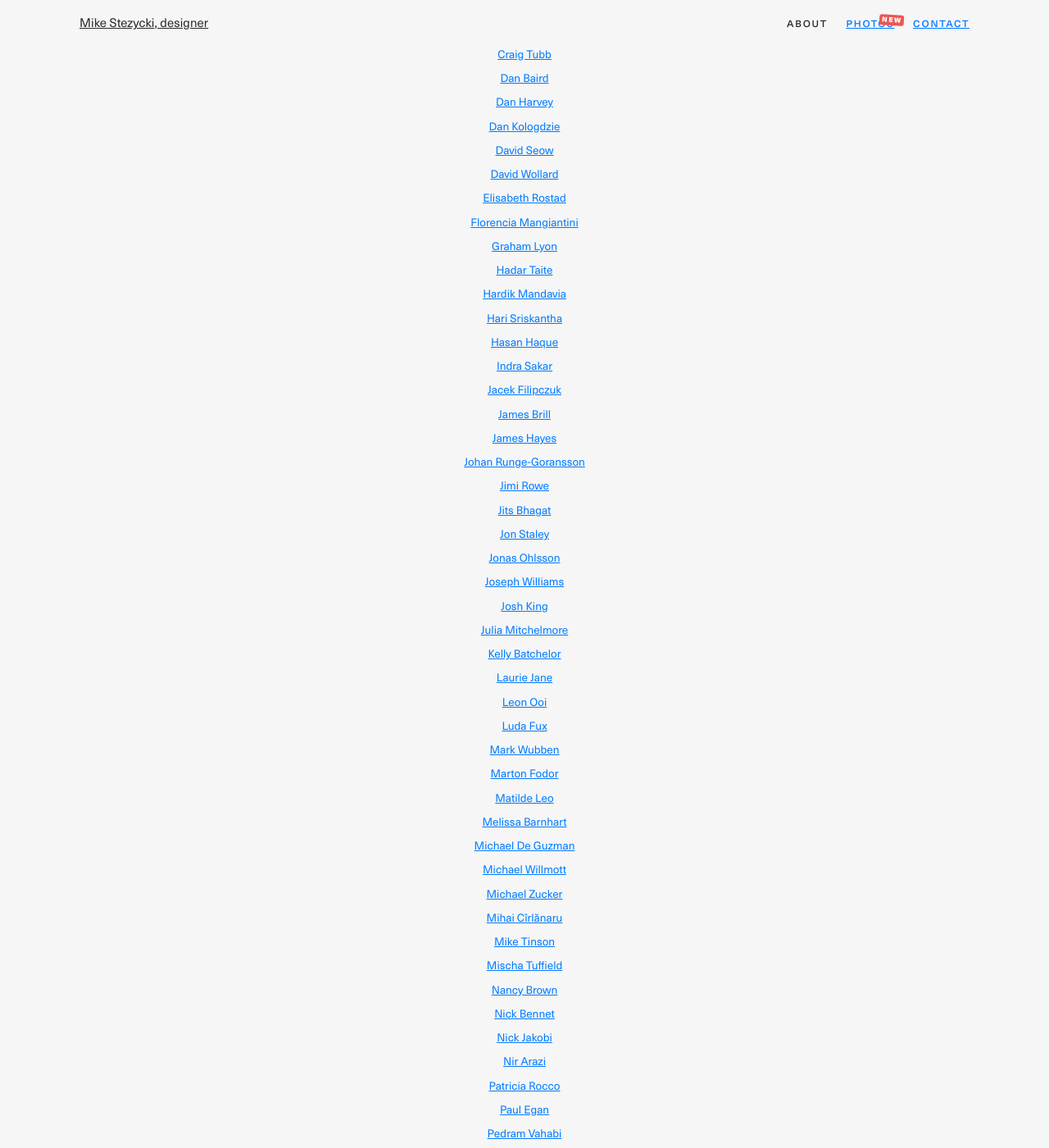
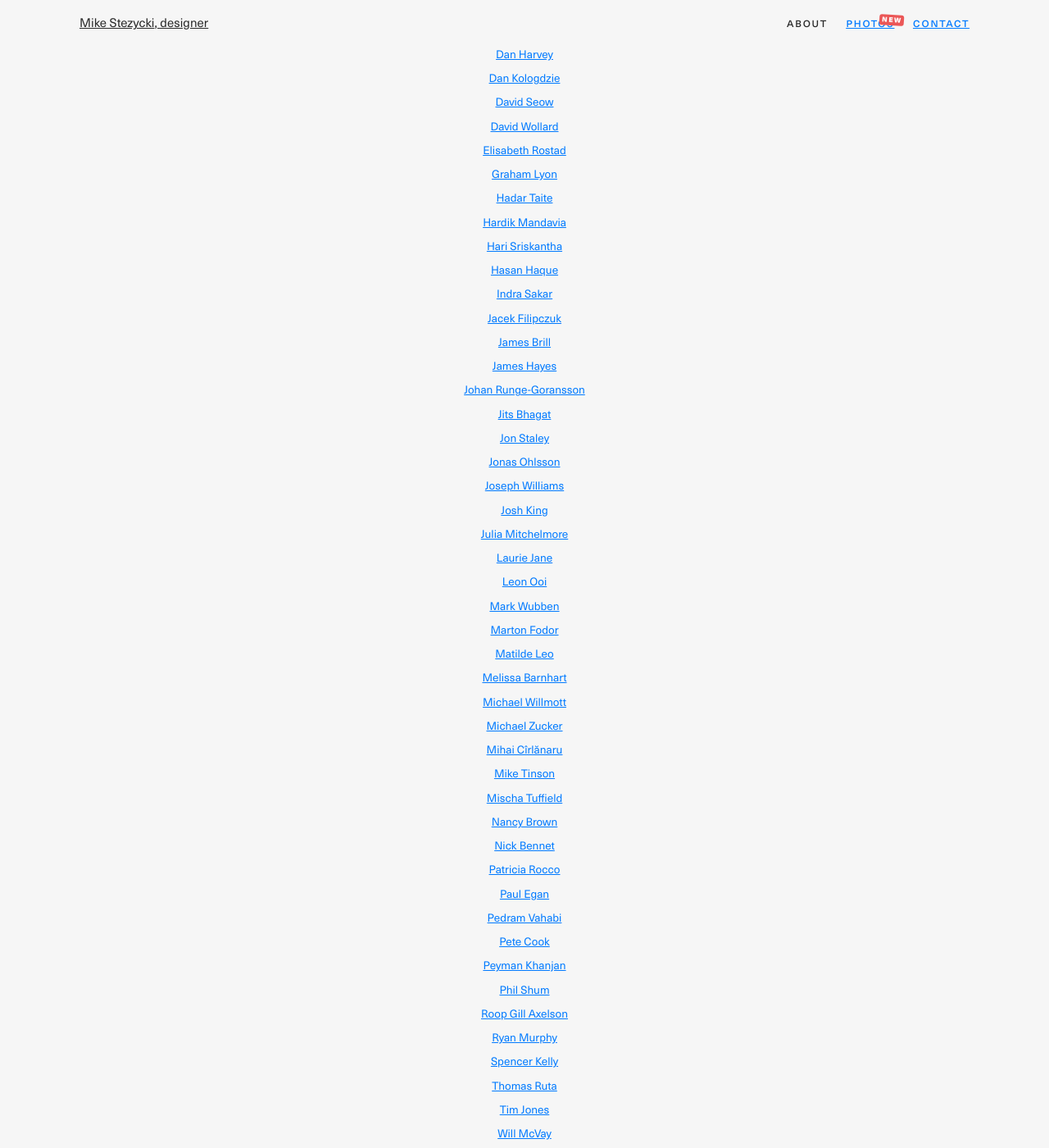
Before and after one commit to mr-stezz/mr-stezz.github.io, a Jekyll site: the page built from about.md, in a window 1280 px wide and 1400 px high, scrolled down 4543 px. Shown: the whole window at 82% size. Built offline with Jekyll 4.4.1, drawn with Linux system fonts in a browser that asks for light colours; some of the changed text lies outside the part shown.

Commit message:
Comment out people I'm still working with and add another to the list

```diff
--- a/_includes/_section.people-id-work-with-again.html
+++ b/_includes/_section.people-id-work-with-again.html
@@ -11,8 +11,8 @@
       <li class="work-list-item"><a href="https://github.com/neebone" class="work-list-link">Allan Brisbane</a></li>
       <li class="work-list-item"><a href="https://www.linkedin.com/in/andreasgertschgrover/" class="work-list-link">Andreas Gertsch Grover</a></li>
       <li class="work-list-item"><a href="https://andybolton.dev/" class="work-list-link">Andy Bolton</a></li>
-      <li class="work-list-item"><a href="https://github.com/AnjanaHewage" class="work-list-link">Anjana Hewage</a></li>
-      <li class="work-list-item"><a href="https://github.com/ALucking1" class="work-list-link">Anna Lucking</a></li>
+      <!-- <li class="work-list-item"><a href="https://github.com/AnjanaHewage" class="work-list-link">Anjana Hewage</a></li> -->
+      <!-- <li class="work-list-item"><a href="https://github.com/ALucking1" class="work-list-link">Anna Lucking</a></li> -->
       <li class="work-list-item"><a href="https://www.linkedin.com/in/anthonyandersonproduct" class="work-list-link">Anthony Anderson</a></li>
       <li class="work-list-item"><a href="https://github.com/abitgone" class="work-list-link">Anthony Williams</a></li>
       <li class="work-list-item"><a href="#" class="work-list-link">Barry Burrows</a></li>
@@ -26,7 +26,7 @@
       <li class="work-list-item"><a href="https://github.com/davidseow" class="work-list-link">David Seow</a></li>
       <li class="work-list-item"><a href="https://github.com/darve" class="work-list-link">David Wollard</a></li>
       <li class="work-list-item"><a href="#" class="work-list-link">Elisabeth Rostad</a></li>
-      <li class="work-list-item"><a href="#" class="work-list-link">Florencia Mangiantini</a></li>
+      <!-- <li class="work-list-item"><a href="#" class="work-list-link">Florencia Mangiantini</a></li> -->
       <li class="work-list-item"><a href="#" class="work-list-link">Graham Lyon</a></li>
       <li class="work-list-item"><a href="#" class="work-list-link">Hadar Taite</a></li>
       <li class="work-list-item"><a href="#" class="work-list-link">Hardik Mandavia</a></li>
@@ -37,22 +37,22 @@
       <li class="work-list-item"><a href="https://github.com/JamesBrill" class="work-list-link">James Brill</a></li>
       <li class="work-list-item"><a href="https://www.linkedin.com/in/james-hayes-01b37b86/" class="js-audio-clip work-list-link" title="I'm the best!"><span class="emoji-cursor-cup">James Hayes</span></a></li>
       <li class="work-list-item"><a href="https://github.com/usercise" class="work-list-link">Johan Runge-Goransson</a></li>
-      <li class="work-list-item"><a href="#" class="work-list-link">Jimi Rowe</a></li>
+      <!-- <li class="work-list-item"><a href="#" class="work-list-link">Jimi Rowe</a></li> -->
       <li class="work-list-item"><a href="https://github.com/jits" class="work-list-link">Jits Bhagat</a></li>
       <li class="work-list-item"><a href="#" class="work-list-link">Jon Staley</a></li>
       <li class="work-list-item"><a href="https://github.com/pocketjoso" class="work-list-link">Jonas Ohlsson</a></li>
       <li class="work-list-item"><a href="https://github.com/faooful" class="work-list-link">Joseph Williams</a></li>
       <li class="work-list-item"><a href="https://github.com/KingJoshCT" class="work-list-link">Josh King</a></li>
       <li class="work-list-item"><a href="https://github.com/juliamitchelmore" class="work-list-link">Julia Mitchelmore</a></li>
-      <li class="work-list-item"><a href="#" class="work-list-link">Kelly Batchelor</a></li>
+      <!-- <li class="work-list-item"><a href="#" class="work-list-link">Kelly Batchelor</a></li> -->
       <li class="work-list-item"><a href="#" class="work-list-link">Laurie Jane</a></li>
       <li class="work-list-item"><a href="#" class="work-list-link">Leon Ooi</a></li>
-      <li class="work-list-item"><a href="https://github.com/fuxlud" class="work-list-link">Luda Fux</a></li>
+      <!-- <li class="work-list-item"><a href="https://github.com/fuxlud" class="work-list-link">Luda Fux</a></li> -->
       <li class="work-list-item"><a href="https://github.com/novemberborn" class="work-list-link">Mark Wubben</a></li>
       <li class="work-list-item"><a href="#" class="work-list-link">Marton Fodor</a></li>
       <li class="work-list-item"><a href="#" class="work-list-link">Matilde Leo</a></li>
       <li class="work-list-item"><a href="#" class="work-list-link">Melissa Barnhart</a></li>
-      <li class="work-list-item"><a href="https://github.com/mcdeguzman99" class="work-list-link">Michael De Guzman</a></li>
+      <!-- <li class="work-list-item"><a href="https://github.com/mcdeguzman99" class="work-list-link">Michael De Guzman</a></li> -->
       <li class="work-list-item"><a href="https://github.com/mwillmott" class="work-list-link">Michael Willmott</a></li>
       <li class="work-list-item"><a href="https://www.linkedin.com/in/michaeljzucker1" class="work-list-link">Michael Zucker</a></li>
       <li class="work-list-item"><a href="https://github.com/mihai" class="work-list-link">Mihai Cîrlănaru</a></li>
@@ -60,15 +60,15 @@
       <li class="work-list-item"><a href="#" class="work-list-link">Mischa Tuffield</a></li>
       <li class="work-list-item"><a href="#" class="work-list-link">Nancy Brown</a></li>
       <li class="work-list-item"><a href="#" class="work-list-link">Nick Bennet</a></li>
-      <li class="work-list-item"><a href="#" class="work-list-link">Nick Jakobi</a></li>
-      <li class="work-list-item"><a href="https://github.com/nirarazi" class="work-list-link">Nir Arazi</a></li>
+      <!-- <li class="work-list-item"><a href="#" class="work-list-link">Nick Jakobi</a></li> -->
+      <!-- <li class="work-list-item"><a href="https://github.com/nirarazi" class="work-list-link">Nir Arazi</a></li> -->
       <li class="work-list-item"><a href="https://linkedin.com/in/patricia-rocco-a7699185" class="work-list-link">Patricia Rocco</a></li>
       <li class="work-list-item"><a href="https://github.com/paulegan" class="work-list-link">Paul Egan</a></li>
       <li class="work-list-item"><a href="https://github.com/pev89" class="work-list-link">Pedram Vahabi</a></li>
       <li class="work-list-item"><a href="https://github.com/cookpete" class="work-list-link">Pete Cook</a></li>
       <li class="work-list-item"><a href="https://github.com/TheCoordinator" class="work-list-link">Peyman Khanjan</a></li>
       <li class="work-list-item"><a href="https://github.com/philpill" class="work-list-link">Phil Shum</a></li>
-      <li class="work-list-item"><a href="https://github.com/razelkayamdev" class="work-list-link">Raz Elkayam</a></li>
+      <!-- <li class="work-list-item"><a href="https://github.com/razelkayamdev" class="work-list-link">Raz Elkayam</a></li> -->
       <li class="work-list-item"><a href="https://www.linkedin.com/in/roop-gill/" class="work-list-link">Roop Gill Axelson</a></li>
       <li class="work-list-item"><a href="https://github.com/ryan2611" class="work-list-link">Ryan Murphy</a></li>
       <li class="work-list-item"><a href="https://github.com/spencermountain" class="work-list-link">Spencer Kelly</a></li>
@@ -76,6 +76,7 @@
       <li class="work-list-item"><a href="https://www.linkedin.com/in/tim-jones-b904582/" class="work-list-link">Tim Jones</a></li>
       <li class="work-list-item"><a href="https://github.com/willmcvay" class="work-list-link">Will McVay</a></li>
       <li class="work-list-item"><a href="https://zedapaz.com/" class="work-list-link">Ze Pa</a></li>
+      <li class="work-list-item"><a href="https://www.linkedin.com/in/guomxu/" class="work-list-link">Guoming Xu</a></li>
     </ul>
   </div>
 </section>
```
